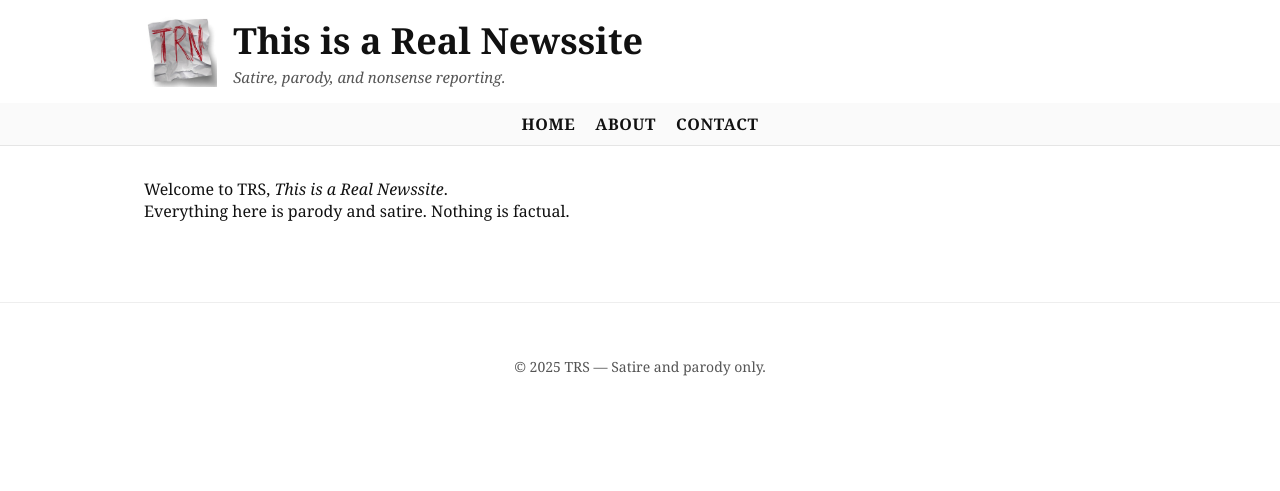
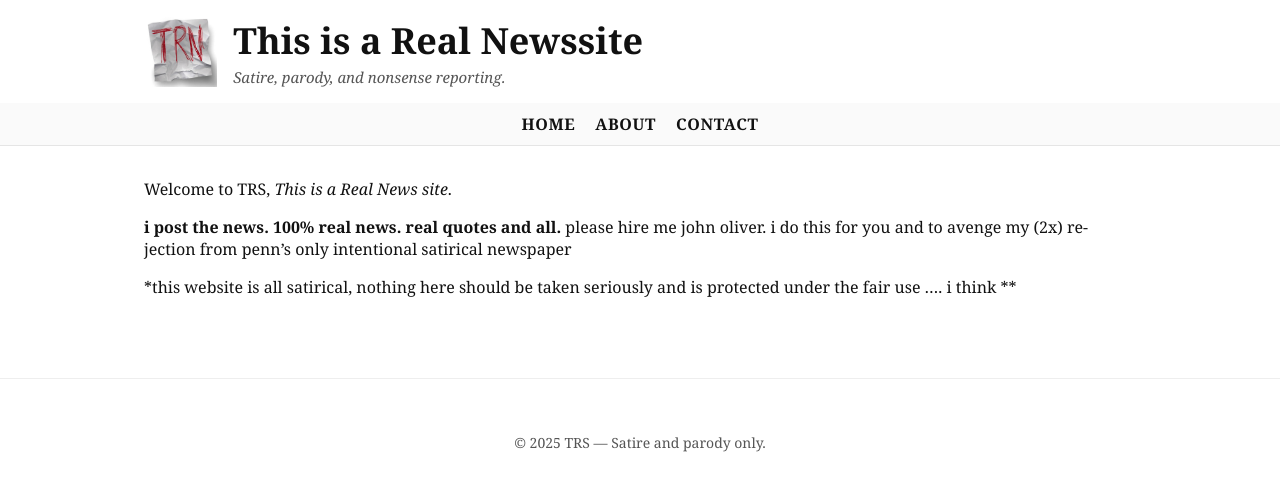
Before and after one commit to emiliabronk/news, a Jekyll site: the page built from about.md, in a window 1280 px wide. Shown: the top 491 px of the page. Built offline with Jekyll 4.4.1, drawn with Linux system fonts in a browser that asks for light colours.

Commit message:
Update about.md

```diff
--- a/about.md
+++ b/about.md
@@ -3,5 +3,9 @@ layout: default
 title: About
 permalink: /about/
 ---
-Welcome to TRS, *This is a Real Newssite*.
-Everything here is parody and satire. Nothing is factual.
+Welcome to TRS, *This is a Real News site*.
+
+**i post the news. 100% real news. real quotes and all.**
+please hire me john oliver. i do this for you and to avenge my (2x) re-jection from penn’s only intentional satirical newspaper
+
+*this website is all satirical, nothing here should be taken seriously and is protected under the fair use …. i think **
```
